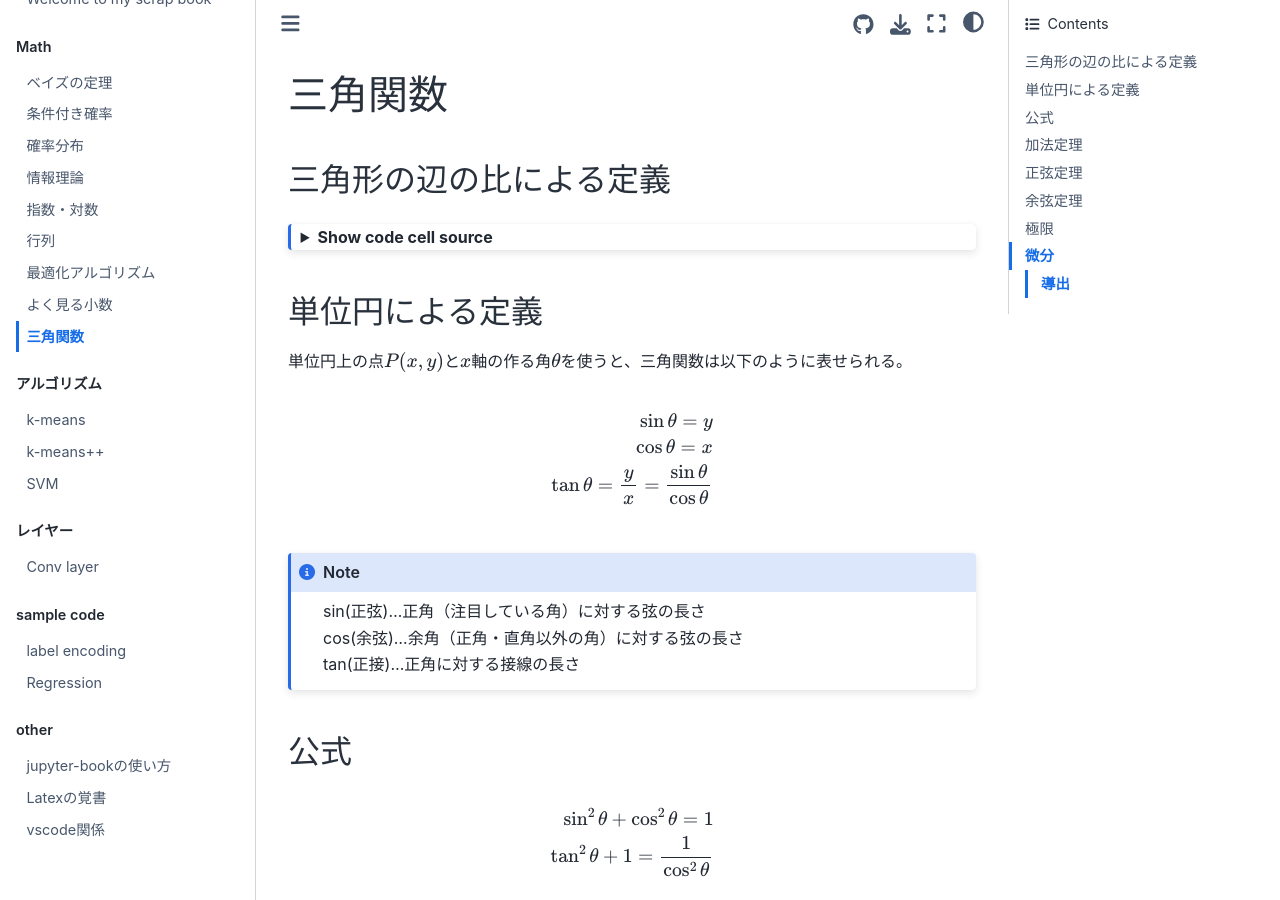
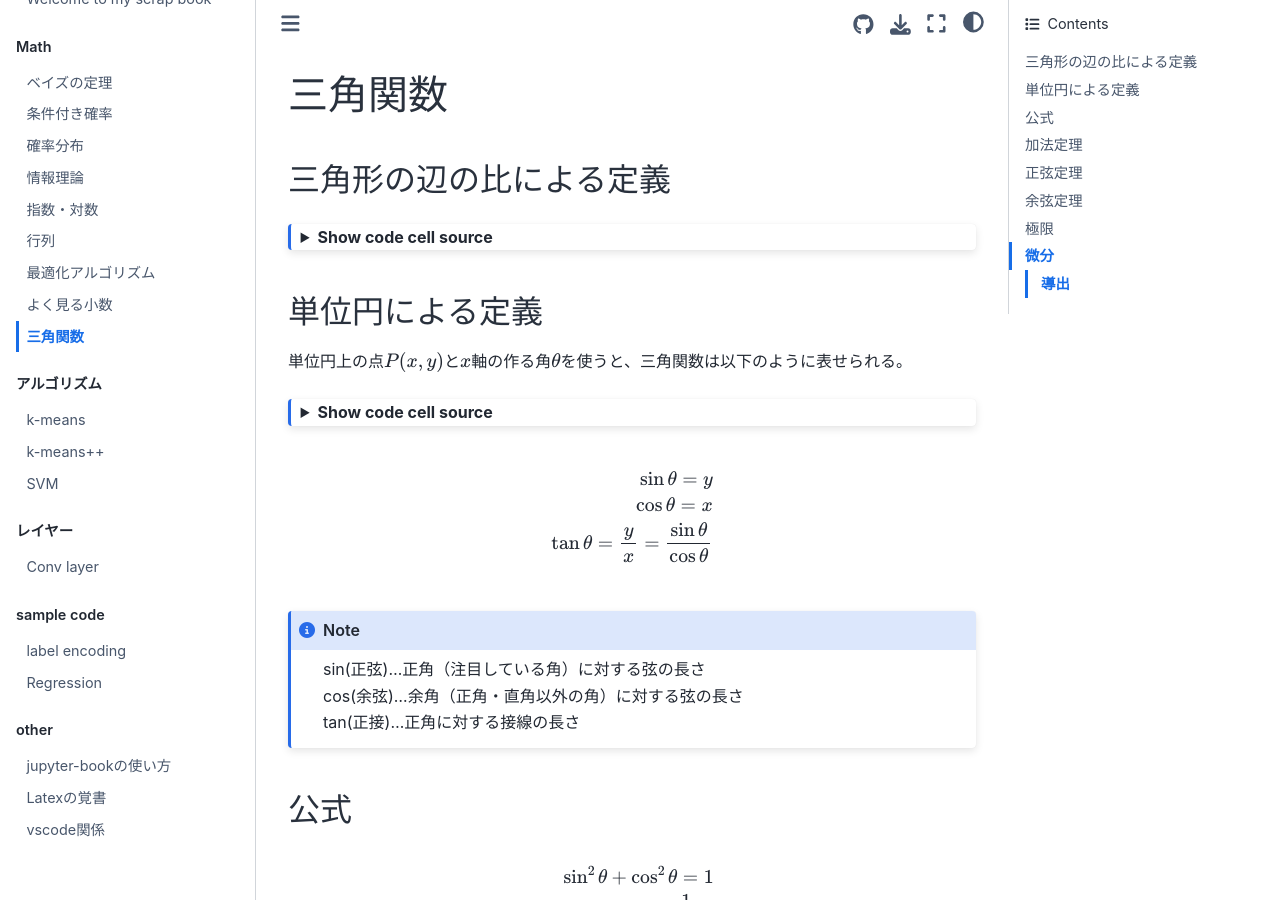
Before and after one commit to noypeban/noypeban.github.io, a Jupyter Book: the page built from math/trigonometric.md, in a window 1280 px wide and 900 px high. Built offline with Jupyter Book 1.0.4 settings and Sphinx 7.4.7 and the Sphinx Book theme 1.1.4, drawn with Linux system fonts in a browser that asks for light colours; some of the changed lines change nothing that is shown.

Commit message:
単位円追加

````diff
--- a/math/trigonometric.md
+++ b/math/trigonometric.md
@@ -128,6 +128,73 @@
 ## 単位円による定義
 
 単位円上の点$P(x,y)$と$x$軸の作る角$\theta$を使うと、三角関数は以下のように表せられる。
+
+```{code-cell} python
+:tags: [hide-input]
+
+import numpy as np
+import numpy.linalg as LA # 行列計算のため
+import matplotlib.pyplot as plt
+import matplotlib.patches as pat # 図形描画のため
+
+radius = 1.0
+angle = 30
+theta = np.deg2rad(angle)
+x = np.cos(theta)*radius
+y = np.sin(theta)*radius
+
+fig, ax = plt.subplots(figsize=(4,4))
+
+# 円
+circle = pat.Circle(xy=(0,0), radius=radius, fill=False, color='tab:gray')
+ax.add_patch(circle)
+
+# 斜線
+ax.plot([0,x], [0,y], color='tab:red')
+
+# 角マーク
+size = 0.5
+arc = pat.Arc(xy=(0,0), width=size, height=size, theta1=0, theta2=angle)
+ax.add_patch(arc)
+ax.annotate(r'$\theta$', xy=(0, 0), xytext=(0, 0)+np.array([0.3, 0.05]), size=14)
+
+# 半径 annotation
+ax.annotate('', arrowprops=dict(
+                arrowstyle='-',
+                connectionstyle="arc3,rad=0.2",
+                color='tab:blue'
+            ),
+            xy=(0, 0), xytext=(x, y),
+            annotation_clip=False)
+ax.text(x=x*0.35, y=y*0.75, s=1, size=14)
+# 点P annotation
+ax.annotate(r'$P(x,y)=(\cos \theta, \sin \theta)$',
+            size=16,
+            xy=(x, y), xytext=(1, y),
+            annotation_clip=False)
+
+# 軸
+ax.set_xticks([0])
+ax.set_xticks([x, 1], minor=True)
+ax.set_xticklabels(['x', 1], minor=True)
+ax.set_yticks([0])
+ax.set_yticks([y, 1], minor=True)
+ax.set_yticklabels(['y', 1], minor=True)
+ax.set_xlim(-1.1, 1.1)
+ax.set_ylim(-1.1, 1.1)
+ax.grid(linewidth=2)
+ax.grid(which='minor', linestyle='--')
+
+# 枠を消す
+# ax.axis("off")
+ax.spines['right'].set_visible(False)
+ax.spines['top'].set_visible(False)
+ax.spines['left'].set_visible(False)
+ax.spines['bottom'].set_visible(False)
+
+
+plt.show()
+```
 
 $$
 \sin \theta = y\\
````
